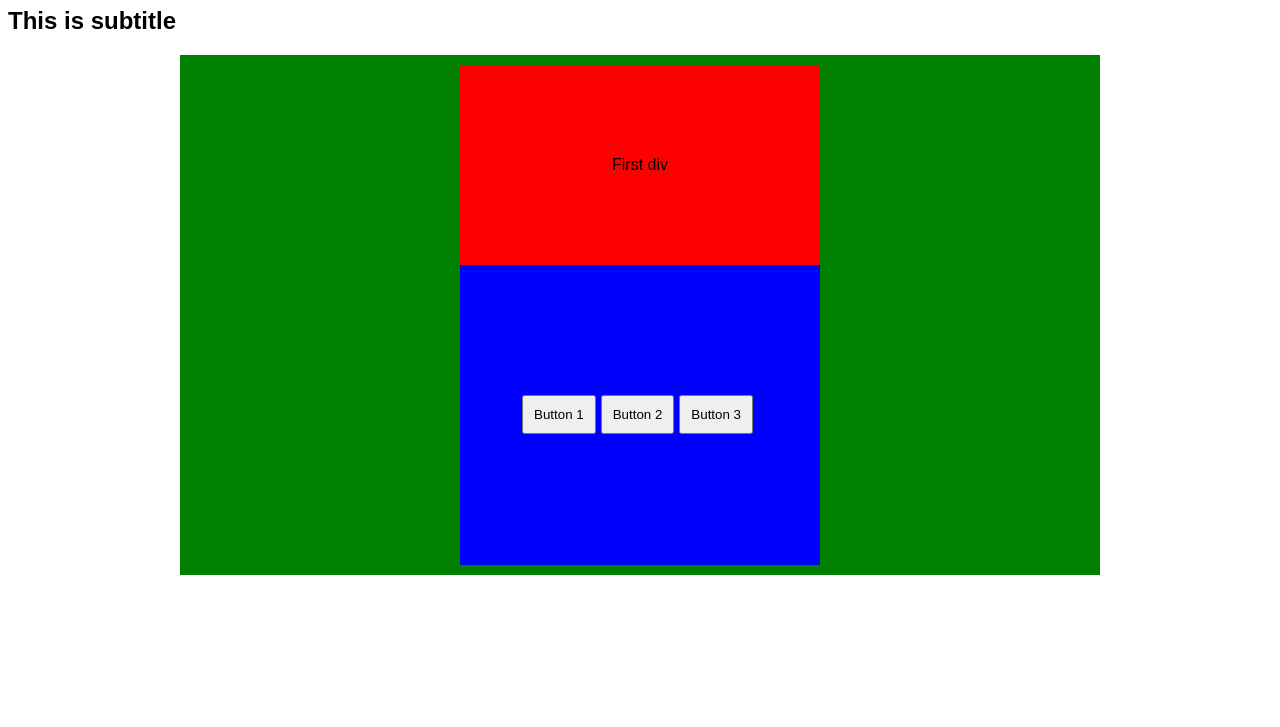
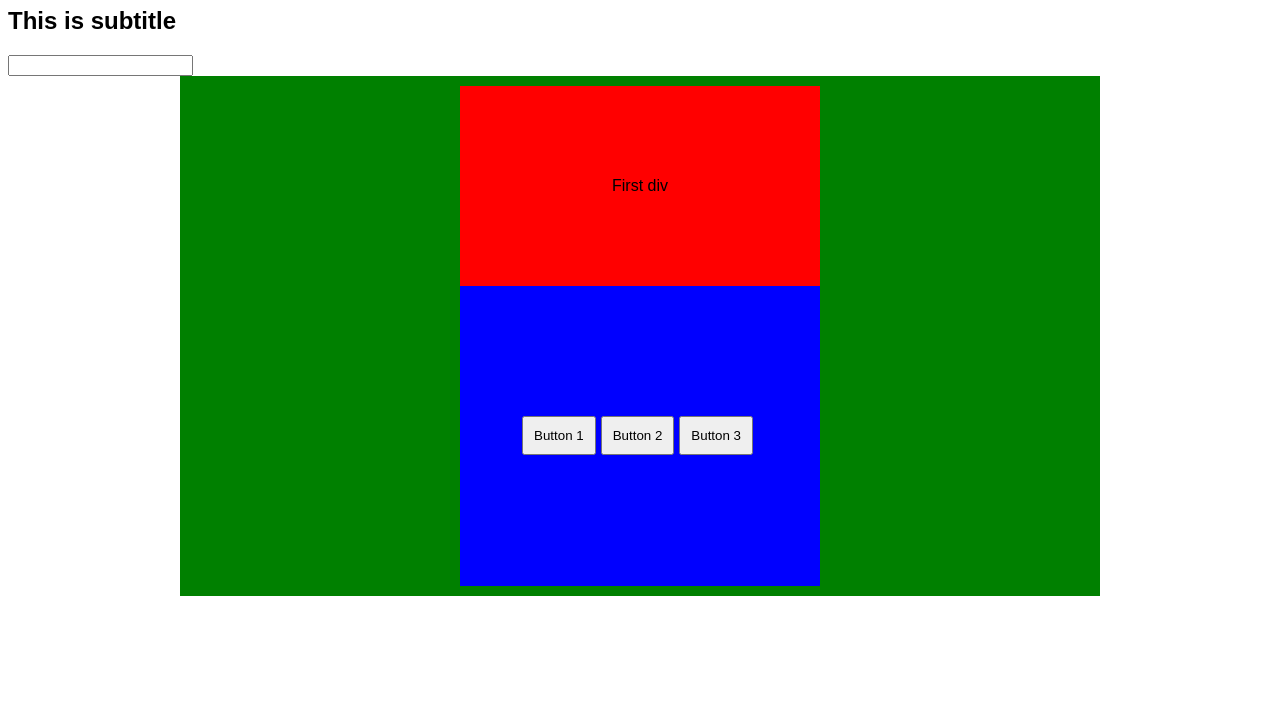
Before and after one commit to athallah19/Cloning-Shopee-UI, a plain HTML site: page index.html in a window 1280 px wide. Shown: the part 73-800 px from the top of the page. Drawn offline with nearby package versions, Linux system fonts and the light colour scheme.

Commit message:
Update index.html

```diff
--- a/index.html
+++ b/index.html
@@ -70,6 +70,8 @@
 
     <h2>This is subtitle</h2>
 
+    <input type="text" id="input-box">
+
     <div class="divpractice">
         <div class="first">First div</div>
         <div class="second">
```
